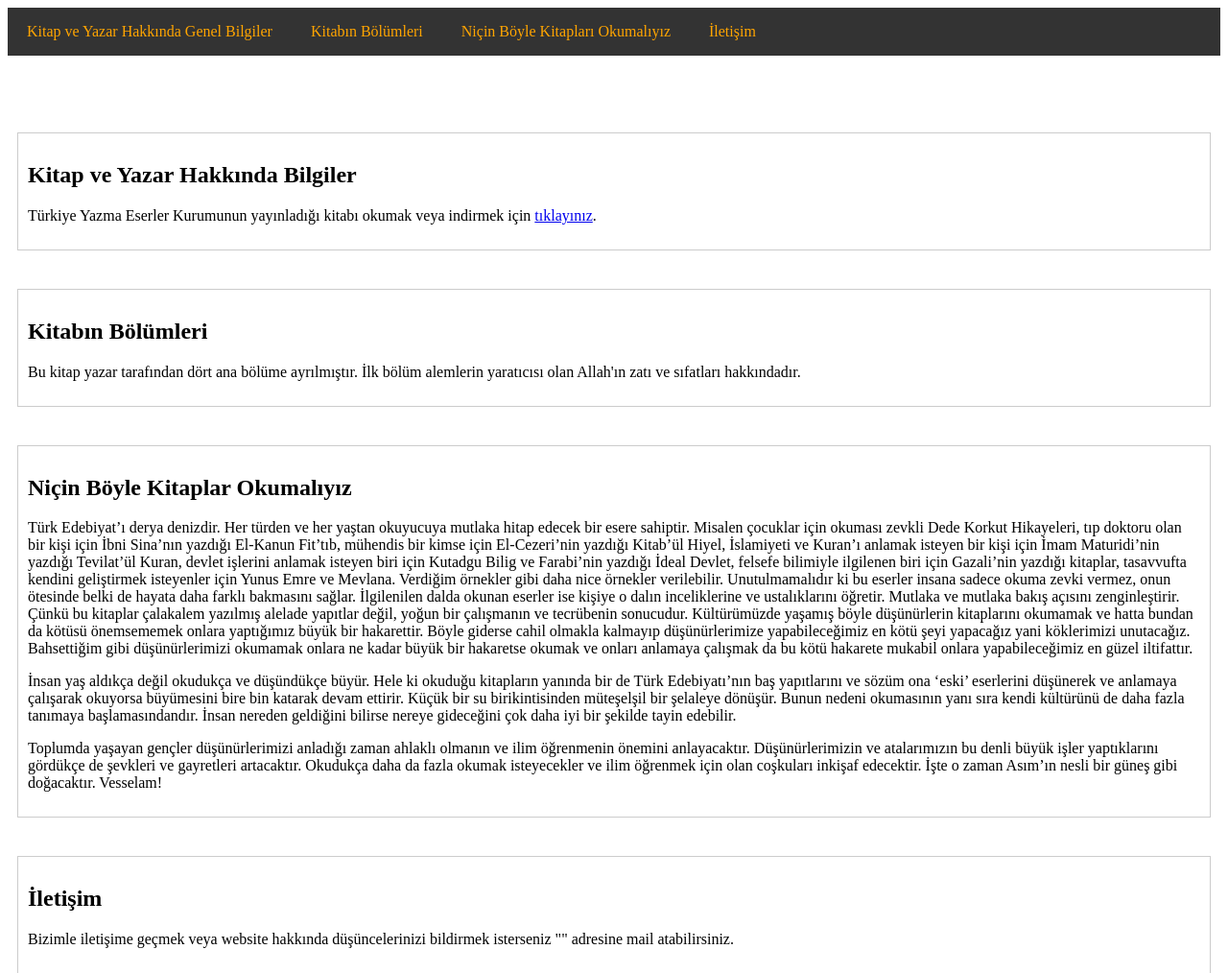
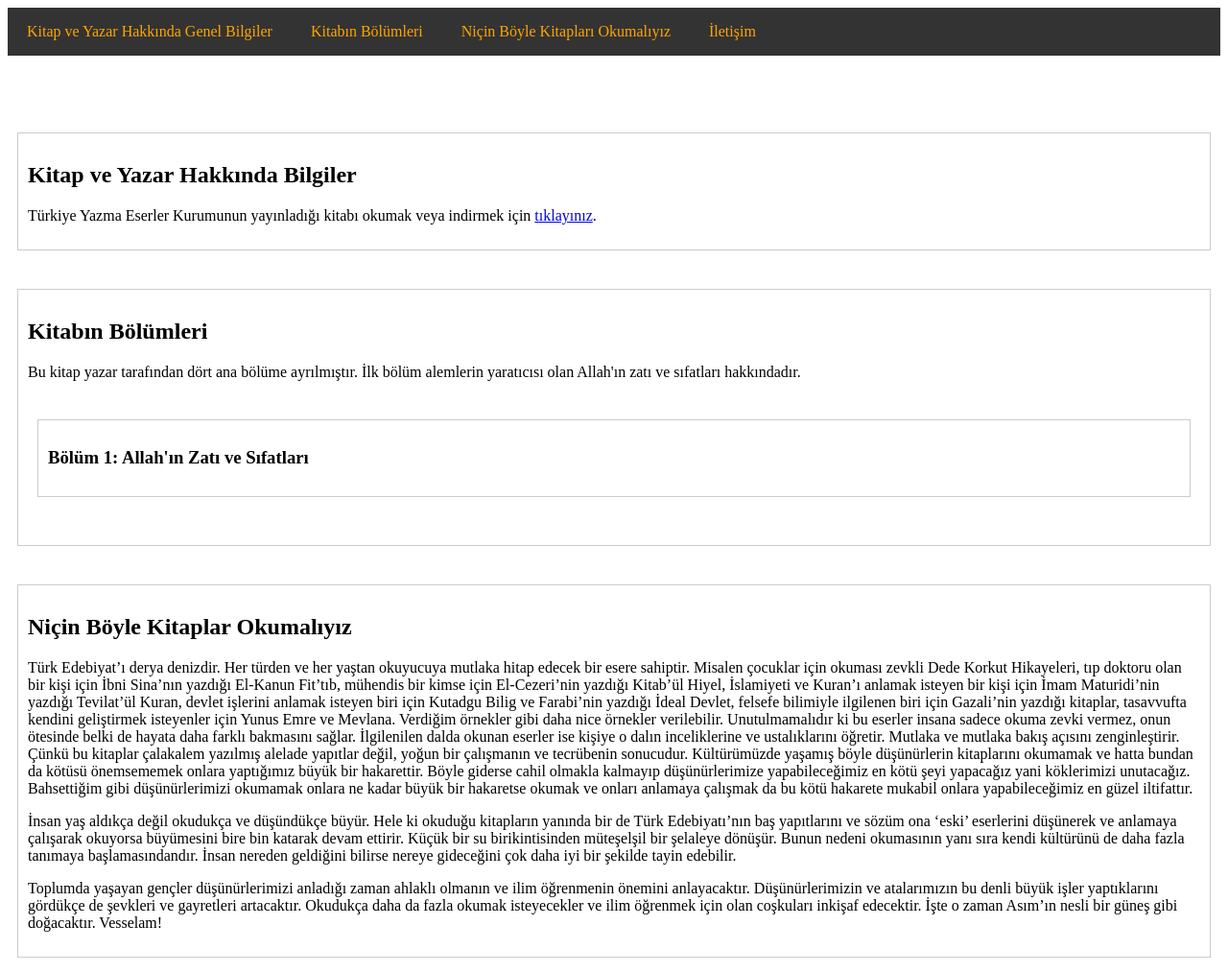
Before and after one commit to huseyincetin09/huseyincetin09, a plain HTML site: page index.html in a window 1280 px wide. Shown: the top 1014 px of the page at 96% size. Drawn offline with Linux system fonts and the light colour scheme.

Commit message:
Update index.html

```diff
--- a/index.html
+++ b/index.html
@@ -51,6 +51,9 @@
     <section id="kitapbolumler">
     <h1>Kitabın Bölümleri</h1>
     <p>Bu kitap yazar tarafından dört ana bölüme ayrılmıştır. İlk bölüm alemlerin yaratıcısı olan Allah'ın zatı ve sıfatları hakkındadır.</p>
+    <section>
+    <h3>Bölüm 1: Allah'ın Zatı ve Sıfatları</h3>
+    </section>
     </section>
 
     <section id="neden">
```
